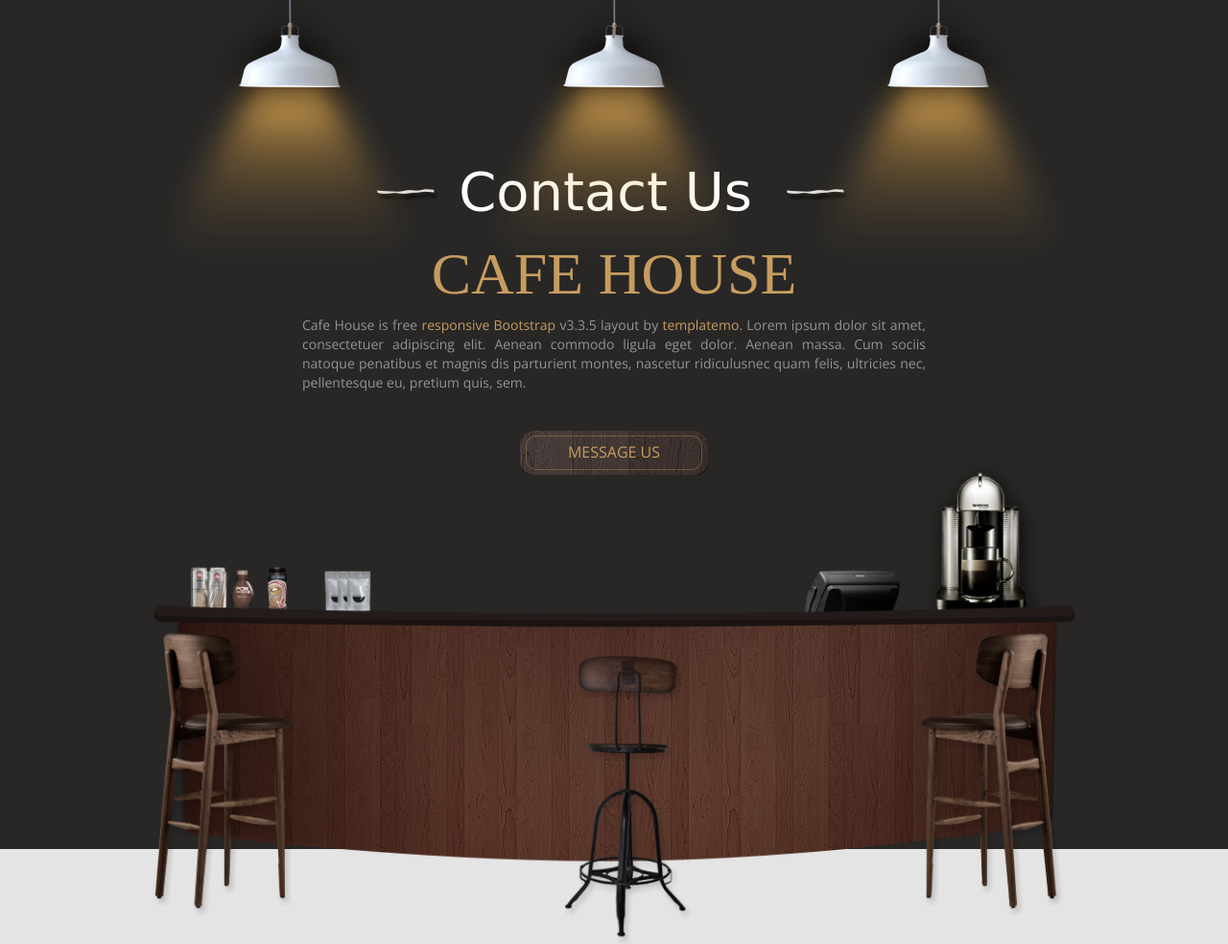
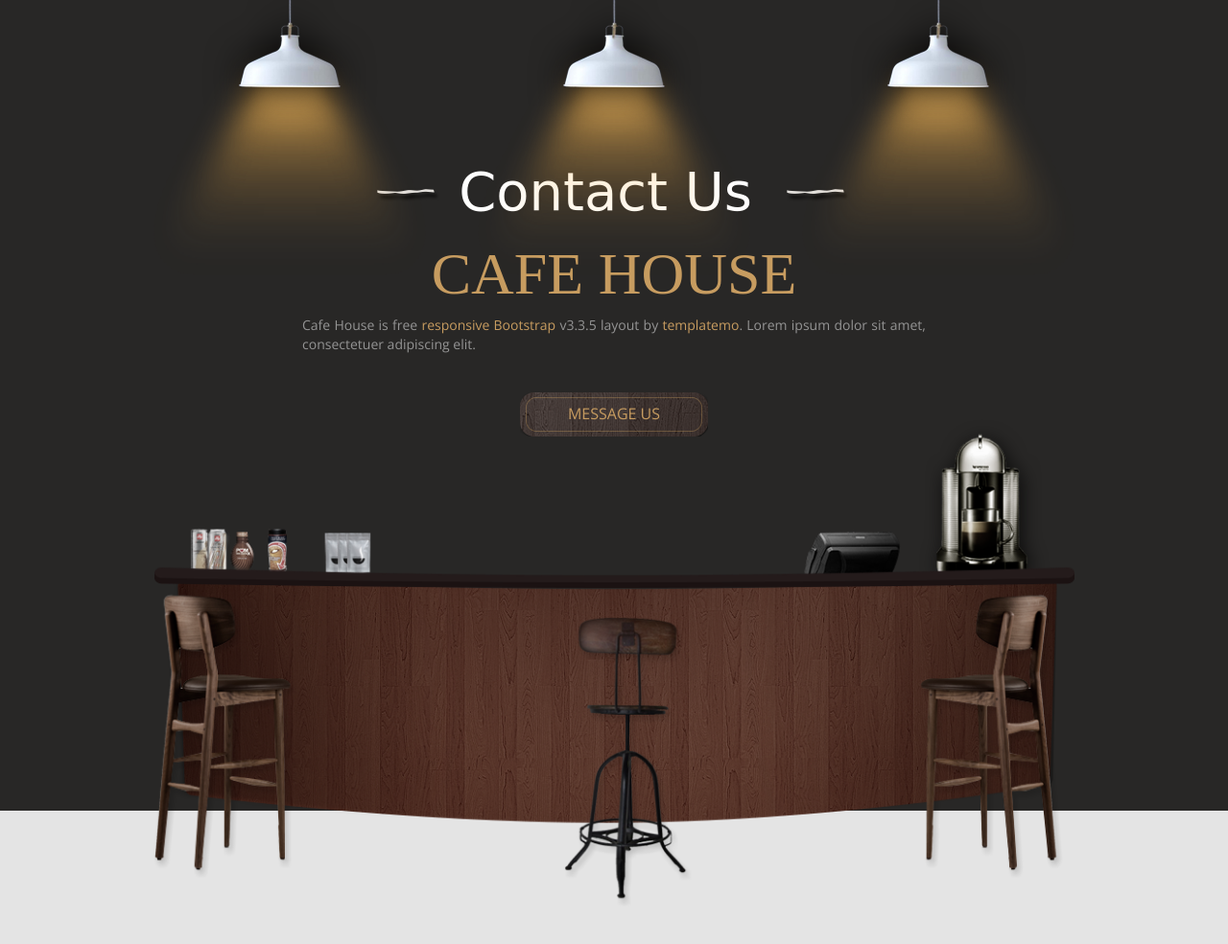
Before and after one commit to shahrzadjafari95/cafe_site, a Django app: page /contact/ in a window 1280 px wide. Shown: the part 82-1066 px from the top of the page at 96% size. Run offline with Django 4.2, Linux system fonts and the light colour scheme; some libraries are stand-ins or nearby versions; some web fonts are replaced.

Commit message:
edit content in cantact.html

```diff
--- a/templates/contact.html
+++ b/templates/contact.html
@@ -28,12 +28,13 @@
         <div class="row tm-welcome-content">
           <h2 class="white-text tm-handwriting-font tm-welcome-header"><img src="{% static 'img/header-line.png' %}" alt="Line" class="tm-header-line">&nbsp;Contact Us&nbsp;&nbsp;<img src="{% static 'img/header-line.png' %}" alt="Line" class="tm-header-line"></h2>
           <h2 class="gold-text tm-welcome-header-2">Cafe House</h2>
-          <p class="gray-text tm-welcome-description">Cafe House is free <span class="gold-text">responsive Bootstrap</span> v3.3.5 layout by <span class="gold-text">templatemo</span>. Lorem ipsum dolor sit amet, consectetuer adipiscing elit. Aenean commodo ligula eget dolor. Aenean massa. Cum sociis natoque penatibus et magnis dis parturient montes, nascetur ridiculusnec quam felis, ultricies nec, pellentesque eu, pretium quis, sem.</p>
+          <p class="gray-text tm-welcome-description">Cafe House is free <span class="gold-text">responsive Bootstrap</span> v3.3.5 layout by <span class="gold-text">templatemo</span>. Lorem ipsum dolor sit amet, consectetuer adipiscing elit.</p>
           <a href="#main" class="tm-more-button tm-more-button-welcome">Message Us</a>
         </div>
         <img src="{% static 'img/table-set.png' %}" alt="Table Set" class="tm-table-set img-responsive">
       </div>
     </section>
+
     <div class="tm-main-section light-gray-bg">
       <div class="container" id="main">
         <section class="tm-section row">
```
